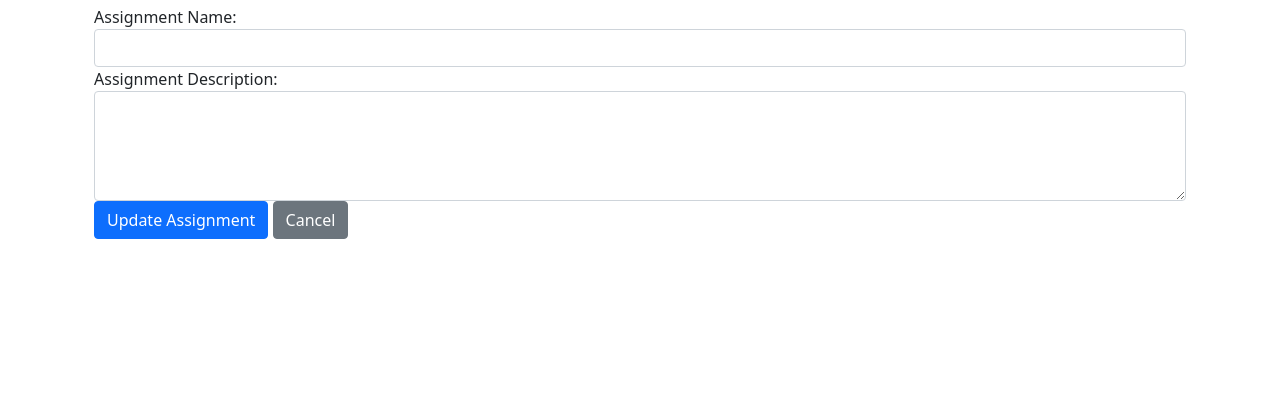
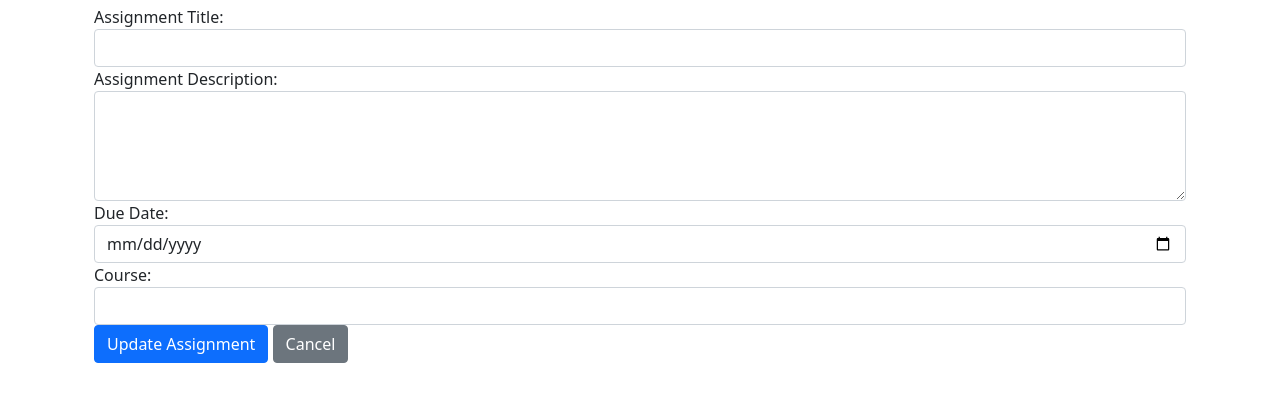
Before and after one commit to admiralorbiter/Flask_Playground, a Flask app: template app/templates/update_assignment.html in a window 1280 px wide. Shown: the part 127-529 px from the top of the page. Run offline with Flask 3, Linux system fonts and the light colour scheme; the template is opened without the code that fills it, so the values that code supplies are empty; some libraries are stand-ins or nearby versions.

Commit message:
Assignment Crud Fixed

```diff
--- a/app/templates/update_assignment.html
+++ b/app/templates/update_assignment.html
@@ -7,7 +7,7 @@
     <h1>Update Assignment: {{ assignment.title }}</h1>
     <form action="{{ url_for('update_assignment', assignment_id=assignment.assignment_id) }}" method="post">
         <div class="form-group">
-            <label for="name">Assignment Name:</label>
+            <label for="title">Assignment Title:</label>
             <input type="title" id="title" name="title" class="form-control" value="{{ assignment.title }}" required>
         </div>
         <div class="form-group">
@@ -15,6 +15,18 @@
             <textarea id="description" name="description" class="form-control" rows="4" required>{{ assignment.description }}</textarea>
         </div>
         <!-- Include other fields as necessary -->
+        <div class="form-group">
+            <label for="due_date">Due Date:</label>
+            <input type="date" id="due_date" name="due_date" class="form-control" value="{{ assignment.due_date }}" required>
+        </div>
+        <div class="form-group">
+            <label for="course_id">Course:</label>
+            <select id="course_id" name="course_id" class="form-control" required>
+                {% for course in courses %}
+                <option value="{{ course.course_id }}">{{ course.name }}</option>
+                {% endfor %}
+            </select>
+        </div>
         <button type="submit" class="btn btn-primary">Update Assignment</button>
         <a href="{{ url_for('assignment_manager') }}" class="btn btn-secondary">Cancel</a>
     </form>
```
Also changed, not shown: app/templates/assignment.html (+7 -1 lines), app/templates/assignment_manager.html (+7 -1 lines), app/views.py (+7 -1 lines).
